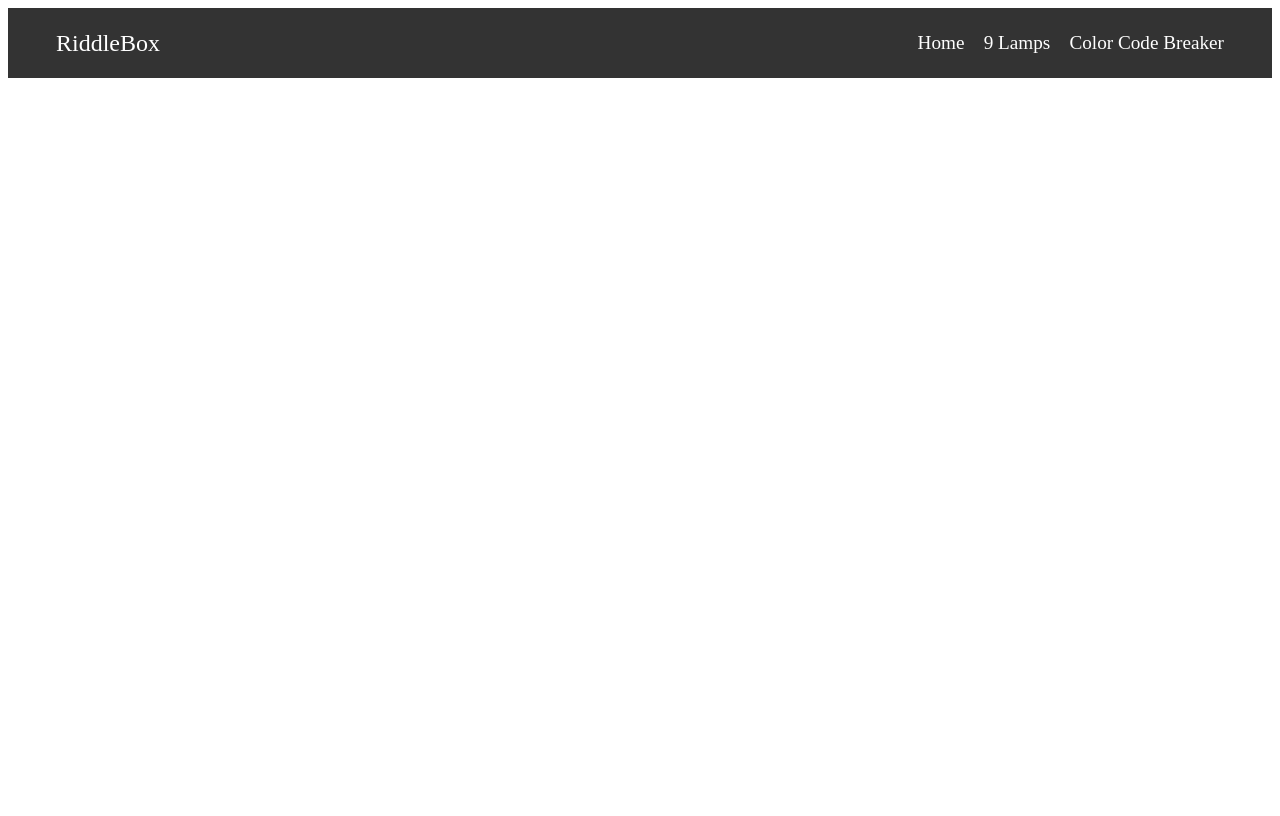
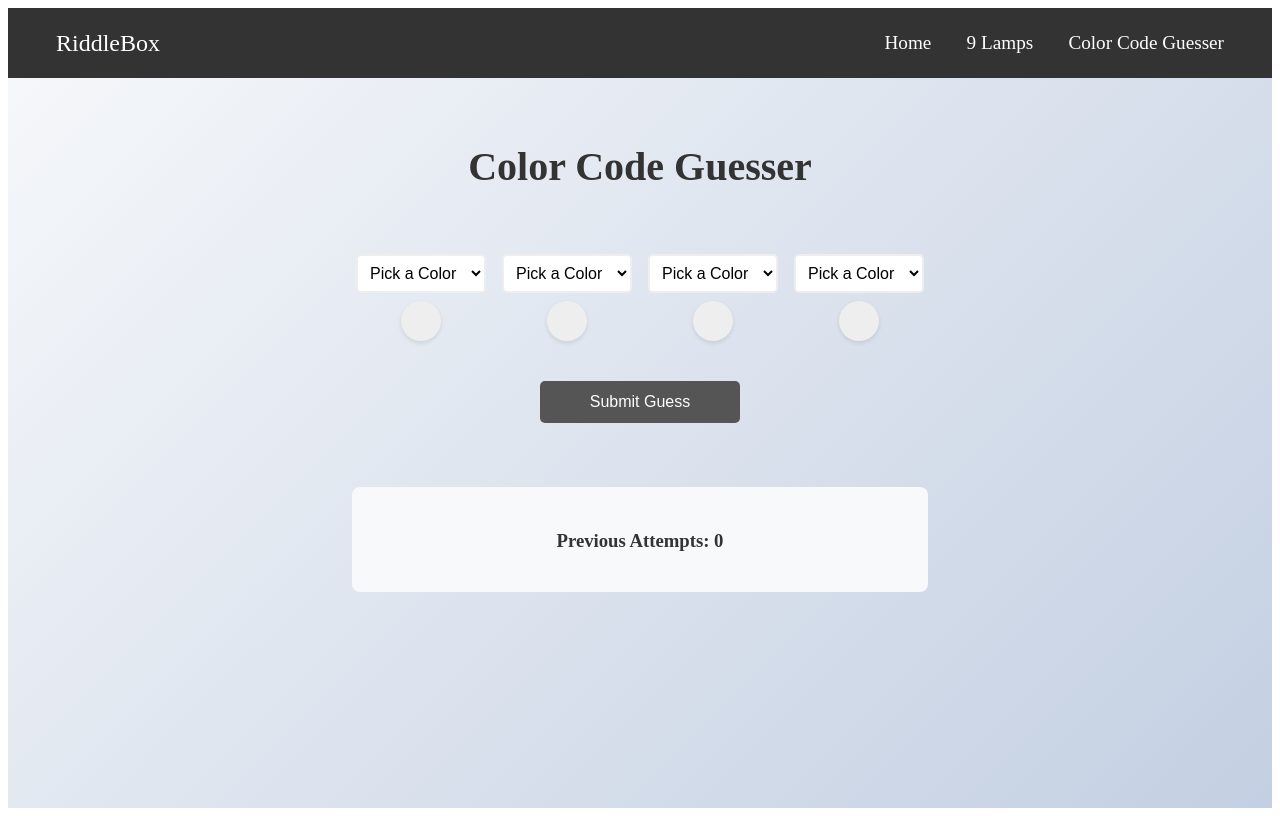
Before and after one commit to zumpious/riddle-box, a React (Create React App) app: page /color-code-guesser in a window 1280 px wide. Built offline with nearby package versions, Linux system fonts and the light colour scheme; the HTML template or start-up script is replaced by a standard one.

Commit message:
Rename color code breaker

```diff
--- a/src/App.js
+++ b/src/App.js
@@ -3,7 +3,7 @@ import './App.css';
 import { BrowserRouter as Router, Route, Routes } from 'react-router-dom';
 import { CookiesProvider } from 'react-cookie';
 import NineLamps from './games/nine_lamps/NineLamps';
-import ColorCodeBreaker from './games/color_code_breaker/ColorCodeBreaker';
+import ColorCodeGuesser from './games/color_code_breaker/ColorCodeGuesser';
 import Menu from './components/Menu';
 import Home from './screens/Home';
 
@@ -17,7 +17,7 @@ const App = () => {
             <Routes>
               <Route path="/" element={<Home />} />
               <Route path="/nine-lamps" element={<NineLamps />} />
-              <Route path="/color-code-breaker" element={<ColorCodeBreaker />} />
+              <Route path="/color-code-guesser" element={<ColorCodeGuesser />} />
             </Routes>
           </div>
         </div>
--- a/src/components/Menu.css
+++ b/src/components/Menu.css
@@ -35,7 +35,7 @@
 .nav-links {
   list-style: none;
   display: flex;
-  gap: 1.2rem;
+  gap: 2.2rem;
   font-size: 1.2rem;
 }
 
--- a/src/components/Menu.js
+++ b/src/components/Menu.js
@@ -20,7 +20,7 @@ const Menu = () => {
       <ul className={`nav-links ${isOpen ? 'open' : ''}`}>
         <li><Link to="/" onClick={toggleMenu}>Home</Link></li>
         <li><Link to="/nine-lamps" onClick={toggleMenu}>9 Lamps</Link></li>
-        <li><Link to="/color-code-breaker" onClick={toggleMenu}>Color Code Breaker</Link></li>
+        <li><Link to="/color-code-guesser" onClick={toggleMenu}>Color Code Guesser</Link></li>
       </ul>
     </nav>
   );
--- a/src/games/color_code_breaker/ColorCodeBreaker.css
+++ b/src/games/color_code_breaker/ColorCodeGuesser.css
@@ -90,6 +90,9 @@
 }
 
 .attempts {
+  display: flex;
+  flex-direction: column;
+  align-items: center;
   margin-top: 2rem;
   background: #f8f9fa;
   padding: 1.5rem;
--- a/src/games/color_code_breaker/ColorCodeBreaker.jsx
+++ b/src/games/color_code_breaker/ColorCodeGuesser.jsx
@@ -1,6 +1,6 @@
 import React, { useState, useEffect } from 'react';
 import Confetti from 'react-confetti';
-import './ColorCodeBreaker.css';
+import './ColorCodeGuesser.css';
 import VictoryModal from '../../components/VictoryModal';
 
 // Constants
@@ -54,7 +54,7 @@ const Attempt = ({ attempt }) => (
   </div>
 );
 
-const ColorCodeBreaker = () => {
+const ColorCodeGuesser = () => {
   const [guess, setGuess] = useState(['', '', '', '']);
   const [attempts, setAttempts] = useState([]);
   const [code, setCode] = useState([]);
@@ -171,7 +171,7 @@ const ColorCodeBreaker = () => {
         ]}
       />
 
-      <h2>Color Code Breaker</h2>
+      <h2>Color Code Guesser</h2>
 
       <div className="guess-row">
         <div className="color-selects">
@@ -206,4 +206,4 @@ const ColorCodeBreaker = () => {
   );
 };
 
-export default ColorCodeBreaker;
+export default ColorCodeGuesser;
--- a/src/screens/Home.js
+++ b/src/screens/Home.js
@@ -13,8 +13,8 @@ const Home = () => {
         <Link to="/nine-lamps">
           <button className="riddle-button">9 Lamps</button>
         </Link>
-        <Link to="/color-code-breaker">
-          <button className="riddle-button">Color Code Breaker</button>
+        <Link to="/color-code-guesser">
+          <button className="riddle-button">Color Code Guesser</button>
         </Link>
       </div>
     </div>
```
